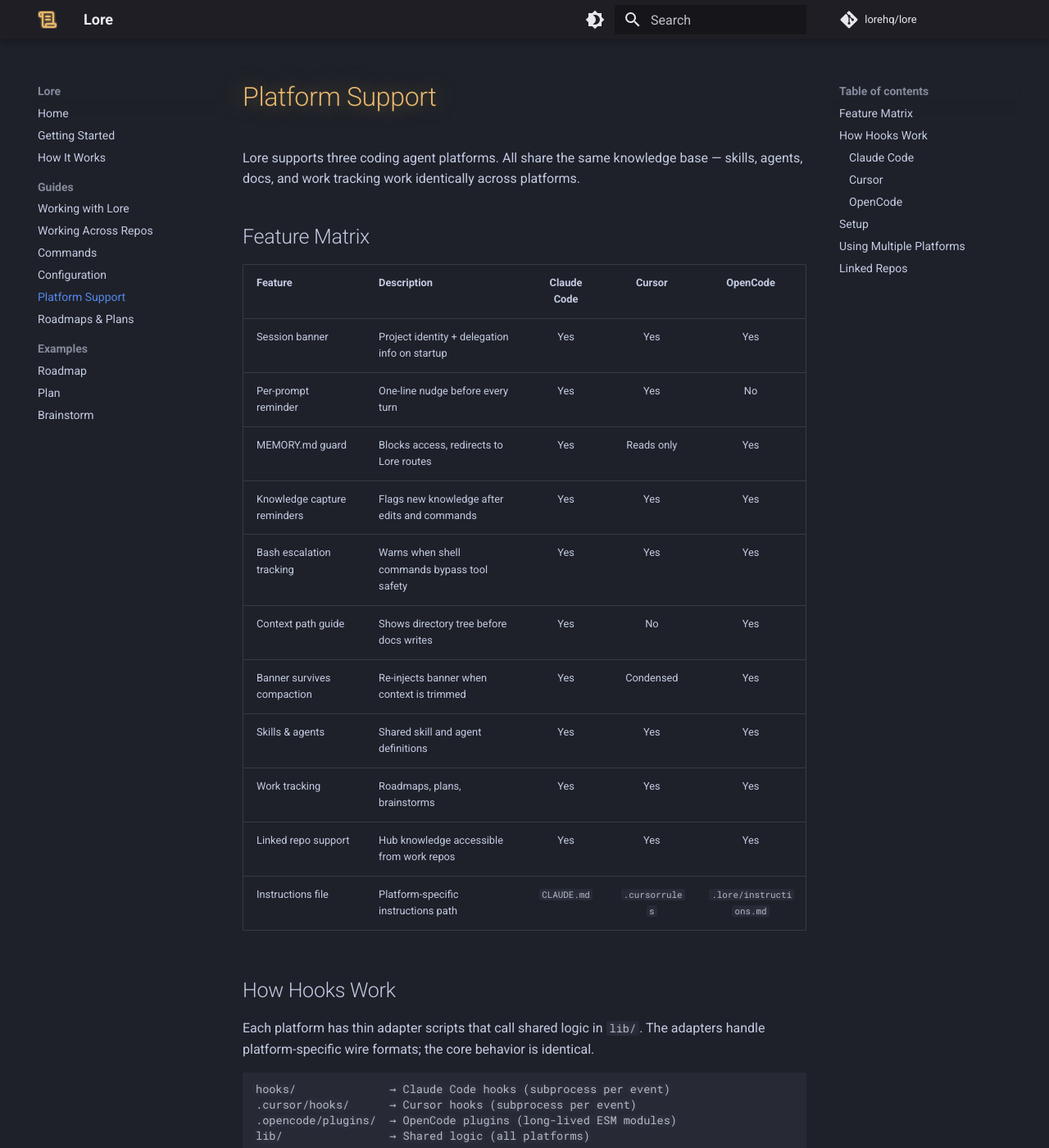
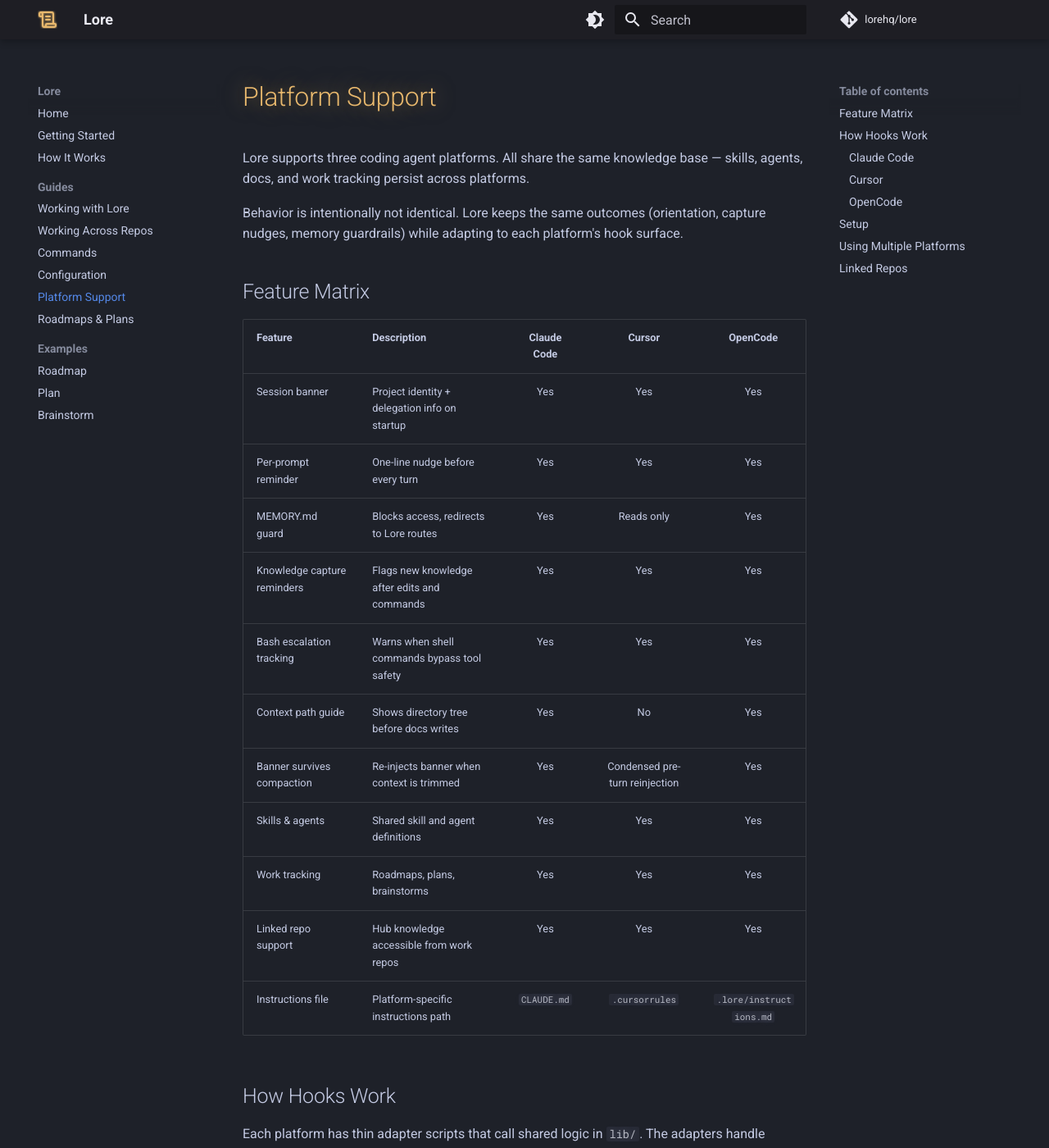
Before and after one commit to lorehq/lore-docs, an MkDocs documentation site: the page built from docs/guides/platform-support.md, in a window 1280 px wide and 1400 px high. Shown: the whole window at 82% size. Built offline with MkDocs 1.6.1 and Material for MkDocs 9.7.7, drawn with Linux system fonts in a browser that asks for light colours; comment, search, counter and statistics services are not loaded; some of the changed text lies outside the part shown.

Commit message:
Update platform support for OpenCode reminders

```diff
--- a/docs/guides/platform-support.md
+++ b/docs/guides/platform-support.md
@@ -4,19 +4,21 @@
 
 # Platform Support
 
-Lore supports three coding agent platforms. All share the same knowledge base — skills, agents, docs, and work tracking work identically across platforms.
+Lore supports three coding agent platforms. All share the same knowledge base — skills, agents, docs, and work tracking persist across platforms.
+
+Behavior is intentionally not identical. Lore keeps the same outcomes (orientation, capture nudges, memory guardrails) while adapting to each platform's hook surface.
 
 ## Feature Matrix
 
 | Feature | Description | Claude Code | Cursor | OpenCode |
 |---------|-------------|:-----------:|:------:|:--------:|
 | Session banner | Project identity + delegation info on startup | Yes | Yes | Yes |
-| Per-prompt reminder | One-line nudge before every turn | Yes | Yes | No |
+| Per-prompt reminder | One-line nudge before every turn | Yes | Yes | Yes |
 | MEMORY.md guard | Blocks access, redirects to Lore routes | Yes | Reads only | Yes |
 | Knowledge capture reminders | Flags new knowledge after edits and commands | Yes | Yes | Yes |
 | Bash escalation tracking | Warns when shell commands bypass tool safety | Yes | Yes | Yes |
 | Context path guide | Shows directory tree before docs writes | Yes | No | Yes |
-| Banner survives compaction | Re-injects banner when context is trimmed | Yes | Condensed | Yes |
+| Banner survives compaction | Re-injects banner when context is trimmed | Yes | Condensed pre-turn reinjection | Yes |
 | Skills & agents | Shared skill and agent definitions | Yes | Yes | Yes |
 | Work tracking | Roadmaps, plans, brainstorms | Yes | Yes | Yes |
 | Linked repo support | Hub knowledge accessible from work repos | Yes | Yes | Yes |
@@ -65,10 +67,16 @@
 Plugin support via long-lived ESM modules. Covers session lifecycle, tool blocking, and post-tool tracking.
 
 - **Config:** `opencode.json` (points to instruction files)
-- **Events:** `session.created`, `experimental.session.compacting`, `tool.execute.before`, `tool.execute.after`
+- **Events:** `session.created`, `experimental.session.compacting`, `experimental.chat.system.transform`, `tool.execute.before`, `tool.execute.after`
 - **Wire format:** Function calls with input/output objects; throw to block
 
-The `experimental.session.compacting` event re-injects the session banner into the context when the context window is trimmed, so delegation info and conventions survive long sessions.
+OpenCode behavior is split by purpose:
+
+- `session.created` injects the full session banner (`=== LORE ...`)
+- `experimental.session.compacting` re-injects the full banner after trimming
+- `experimental.chat.system.transform` injects a small per-turn reminder only
+
+This avoids full-banner token overhead on every turn while preserving full Lore context at startup and after compaction.
 
 ## Setup
 
```
